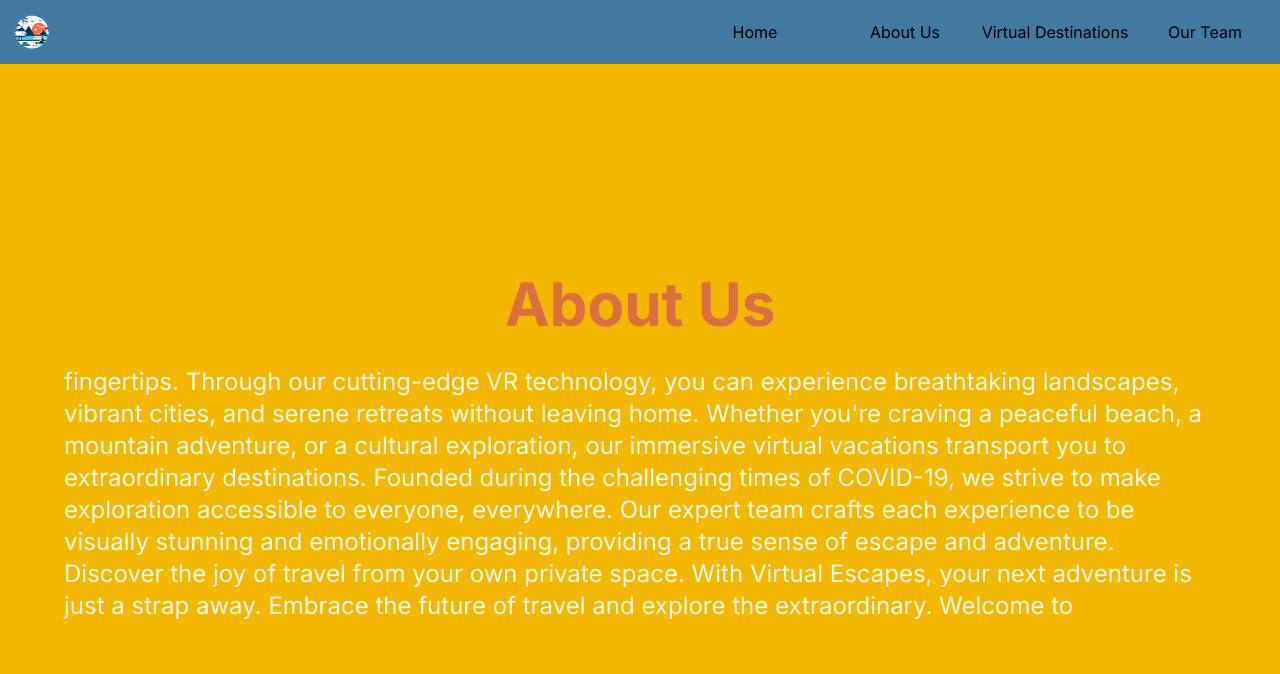
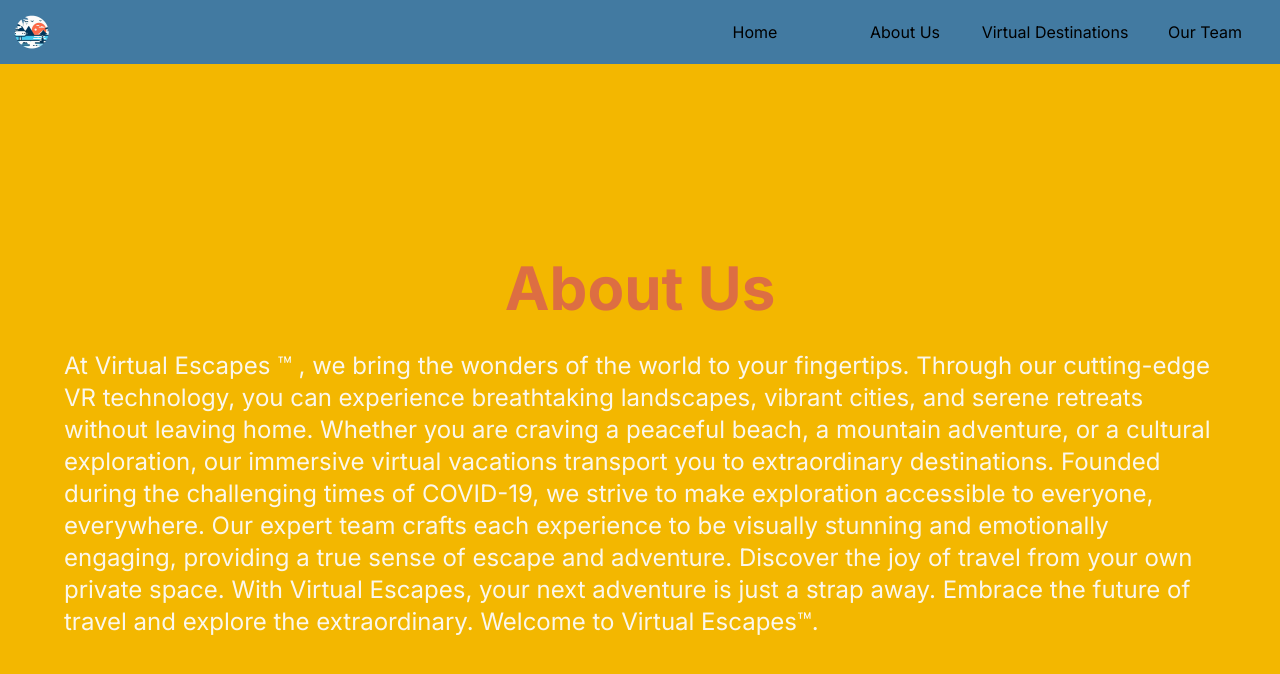
Before and after one commit to shadrach77/virtual-reality-vacaton, a Next.js app: page /about-us in a window 1280 px wide. Shown: the top 674 px of the page. Built offline with nearby package versions, Linux system fonts and the light colour scheme.

Commit message:
erased aposthrophe

```diff
--- a/src/app/(main)/about-us/page.tsx
+++ b/src/app/(main)/about-us/page.tsx
@@ -5,19 +5,19 @@ function AboutUs() {
     <div className="h-auto min-h-screen w-screen bg-[#f3b700] flex justify-center items-center flex-col">
       <h1 className="text-6xl text-[#dd6e42] px-16 py-8 font-bold">About Us</h1>
       <p className="text-2xl text-[#fbf7ec] px-16 pb-16">
-        {/* At Virtual Escapes <span>™</span> ,  we bring the world's wonders to your */}
-        fingertips. Through our cutting-edge VR technology, you can experience
-        breathtaking landscapes, vibrant cities, and serene retreats without
-        leaving home. Whether you're craving a peaceful beach, a mountain
-        adventure, or a cultural exploration, our immersive virtual vacations
-        transport you to extraordinary destinations. Founded during the
-        challenging times of COVID-19, we strive to make exploration accessible
-        to everyone, everywhere. Our expert team crafts each experience to be
-        visually stunning and emotionally engaging, providing a true sense of
-        escape and adventure. Discover the joy of travel from your own private
-        space. With Virtual Escapes, your next adventure is just a strap away.
-        Embrace the future of travel and explore the extraordinary. Welcome to
-        {/* Virtual Escapes<span>™</span>. */}
+        At Virtual Escapes <span>™</span> , we bring the wonders of the world to
+        your fingertips. Through our cutting-edge VR technology, you can
+        experience breathtaking landscapes, vibrant cities, and serene retreats
+        without leaving home. Whether you are craving a peaceful beach, a
+        mountain adventure, or a cultural exploration, our immersive virtual
+        vacations transport you to extraordinary destinations. Founded during
+        the challenging times of COVID-19, we strive to make exploration
+        accessible to everyone, everywhere. Our expert team crafts each
+        experience to be visually stunning and emotionally engaging, providing a
+        true sense of escape and adventure. Discover the joy of travel from your
+        own private space. With Virtual Escapes, your next adventure is just a
+        strap away. Embrace the future of travel and explore the extraordinary.
+        Welcome to Virtual Escapes<span>™</span>.
       </p>
     </div>
   );
```
